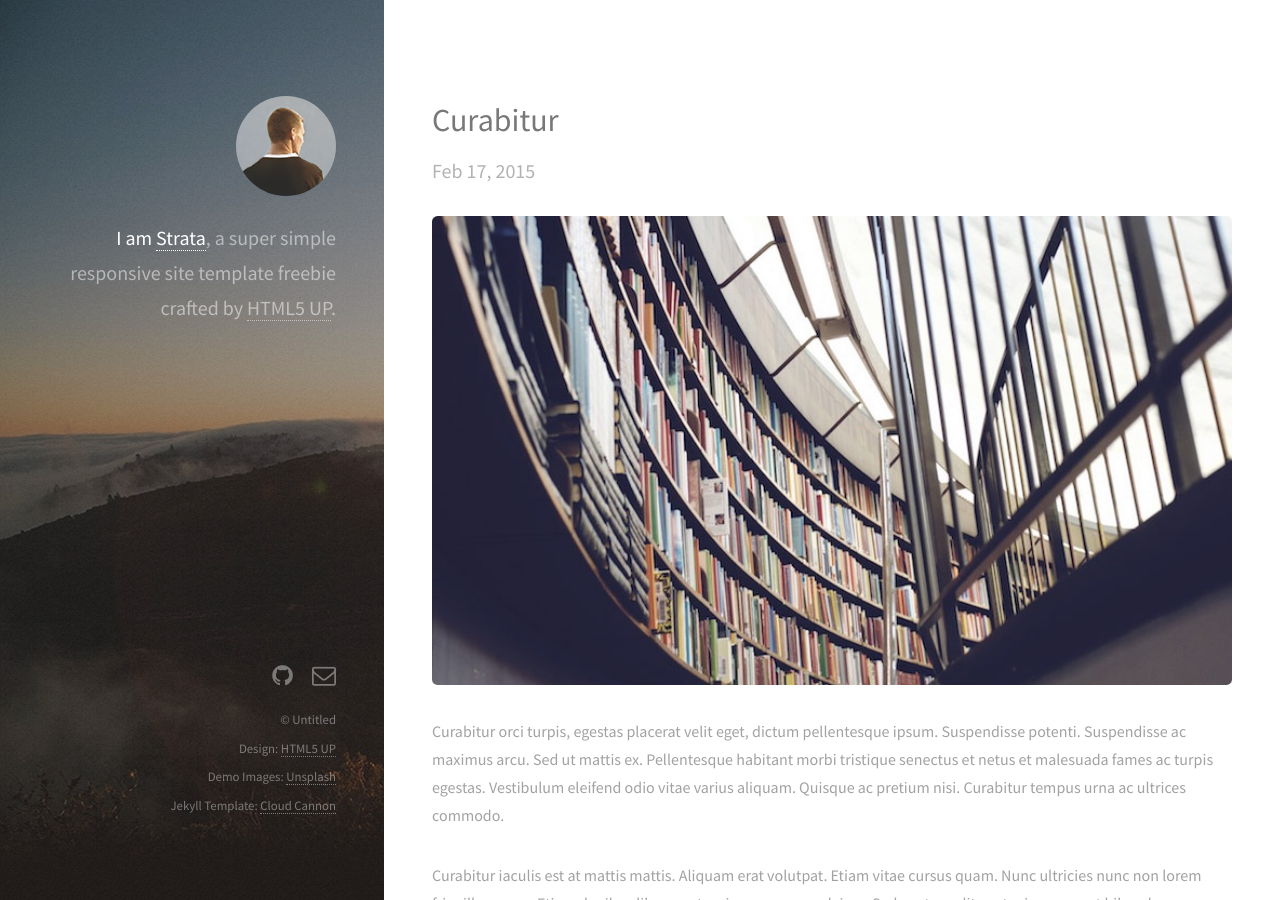
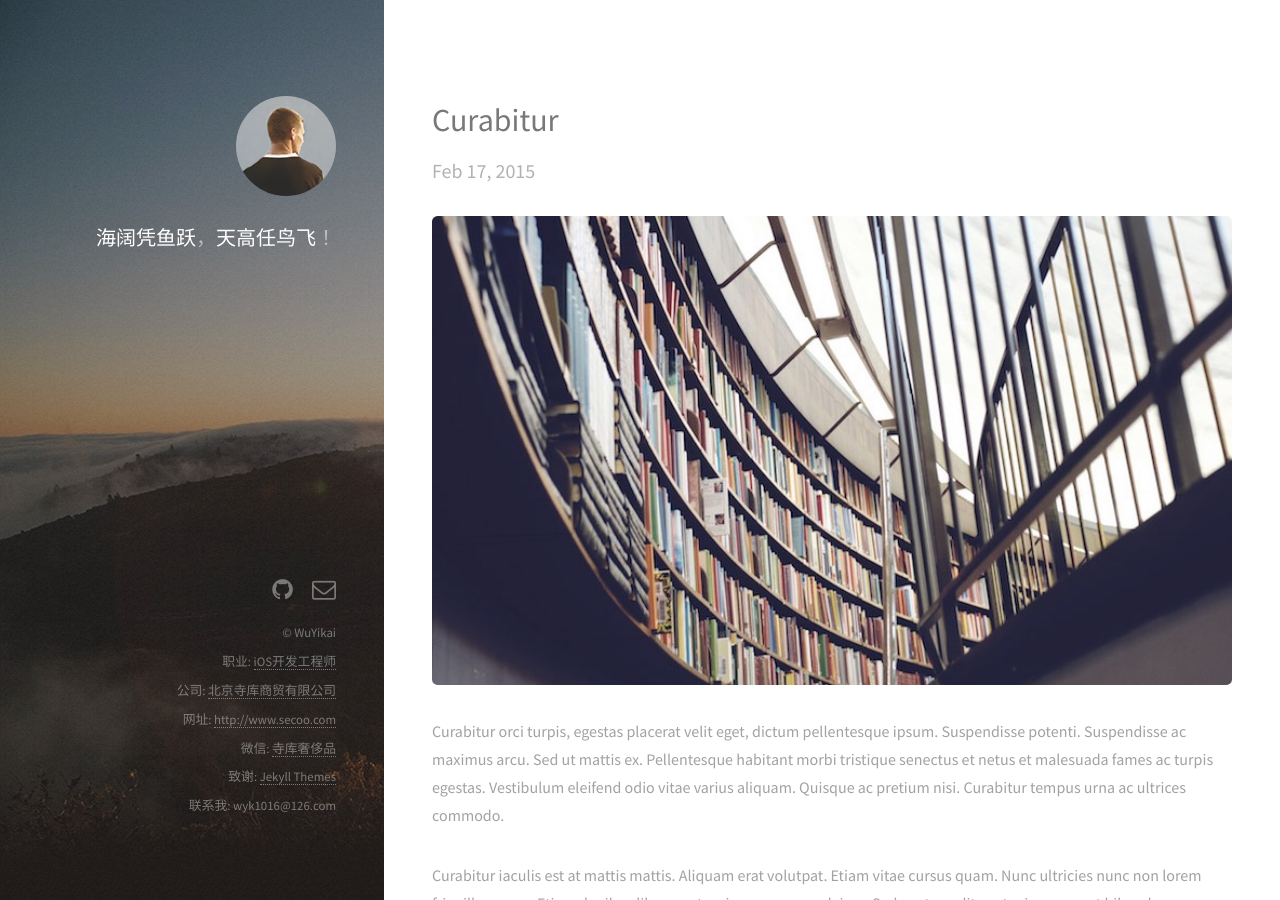
Before and after one commit to DouKing/DouKing.github.io, a Jekyll site: the page built from index.html, in a window 1280 px wide and 900 px high. Built offline with Jekyll 4.4.1, drawn with Linux system fonts in a browser that asks for light colours.

Commit message:
MOD: edit `_layouts/default.html`

```diff
--- a/_layouts/default.html
+++ b/_layouts/default.html
@@ -1,7 +1,7 @@
 <!DOCTYPE html>
 <html>
   	<head>
-  		<title>Strata by HTML5 UP</title>
+  		<title>{{ site.title }}</title>
   		<meta http-equiv="content-type" content="text/html; charset=utf-8" />
   		<meta name="description" content="" />
   		<meta name="keywords" content="" />
@@ -22,9 +22,7 @@
 
       <header id="header">
           <a href="#" class="image avatar"><img src="/images/avatar.jpg" alt="" /></a>
-          <h1><strong>I am <a href="/">Strata</a></strong>, a super simple<br />
-          responsive site template freebie<br />
-          crafted by <a href="http://html5up.net">HTML5 UP</a>.</h1>
+          <h1><strong>海阔凭鱼跃</strong>，</ br><strong>天高任鸟飞</strong>！</h1>
       </header>
 
 
@@ -91,10 +89,13 @@
               {% endif %}
             </ul>
             <ul class="copyright">
-                <li>&copy; Untitled</li>
-                <li>Design: <a href="http://html5up.net">HTML5 UP</a></li>
-                <li>Demo Images: <a href="https://unsplash.com/">Unsplash</a></li>
-                <li>Jekyll Template: <a href="http://cloudcannon.com">Cloud Cannon</a></li>
+                <li>&copy; WuYikai</li>
+                <li>职业: <a href="">iOS开发工程师</a></li>
+                <li>公司: <a href="https://www.secoo.com">北京寺库商贸有限公司</a></li>
+                <li>网址: <a href="http://www.secoo.com">http://www.secoo.com</a></li>
+                <li>微信: <a href="http://m.secoo.com">寺库奢侈品</a></li>
+                <li>致谢: <a href="http://jekyllthemes.org/themes/strata/">Jekyll Themes</a></li>
+                <li>联系我: wyk1016@126.com</li>
             </ul>
         </footer>
 
```
